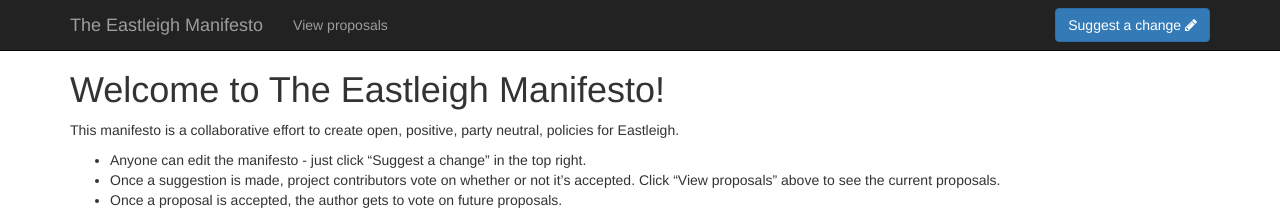
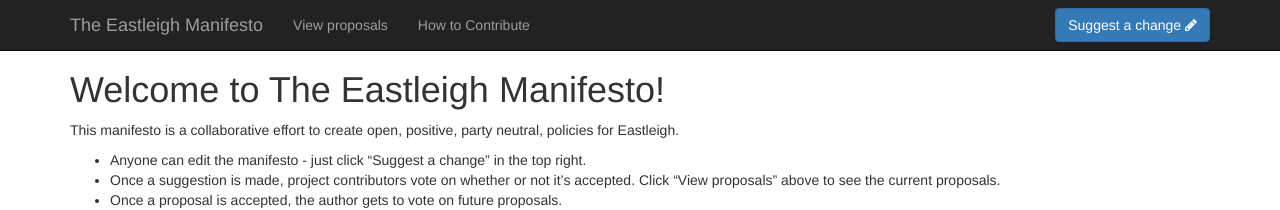
Before and after one commit to OpenEastleigh/eastleigh-manifesto, a Jekyll site: the page built from index.md, in a window 1280 px wide. Shown: the top 210 px of the page. Built offline with Jekyll 4.4.1, drawn with Linux system fonts in a browser that asks for light colours.

Commit message:
Update root.html

```diff
--- a/_layouts/root.html
+++ b/_layouts/root.html
@@ -23,6 +23,9 @@
           </a>
           <ul class="nav navbar-nav">
             <li><a href="{{site.votebot_url}}">View proposals</a></li>
+          </ul>
+          <ul class="nav navbar-nav">
+            <li><a href="{{site.baseurl}}/contributing.html">How to Contribute</a></li>
           </ul>
         </div>
         <div>
```
